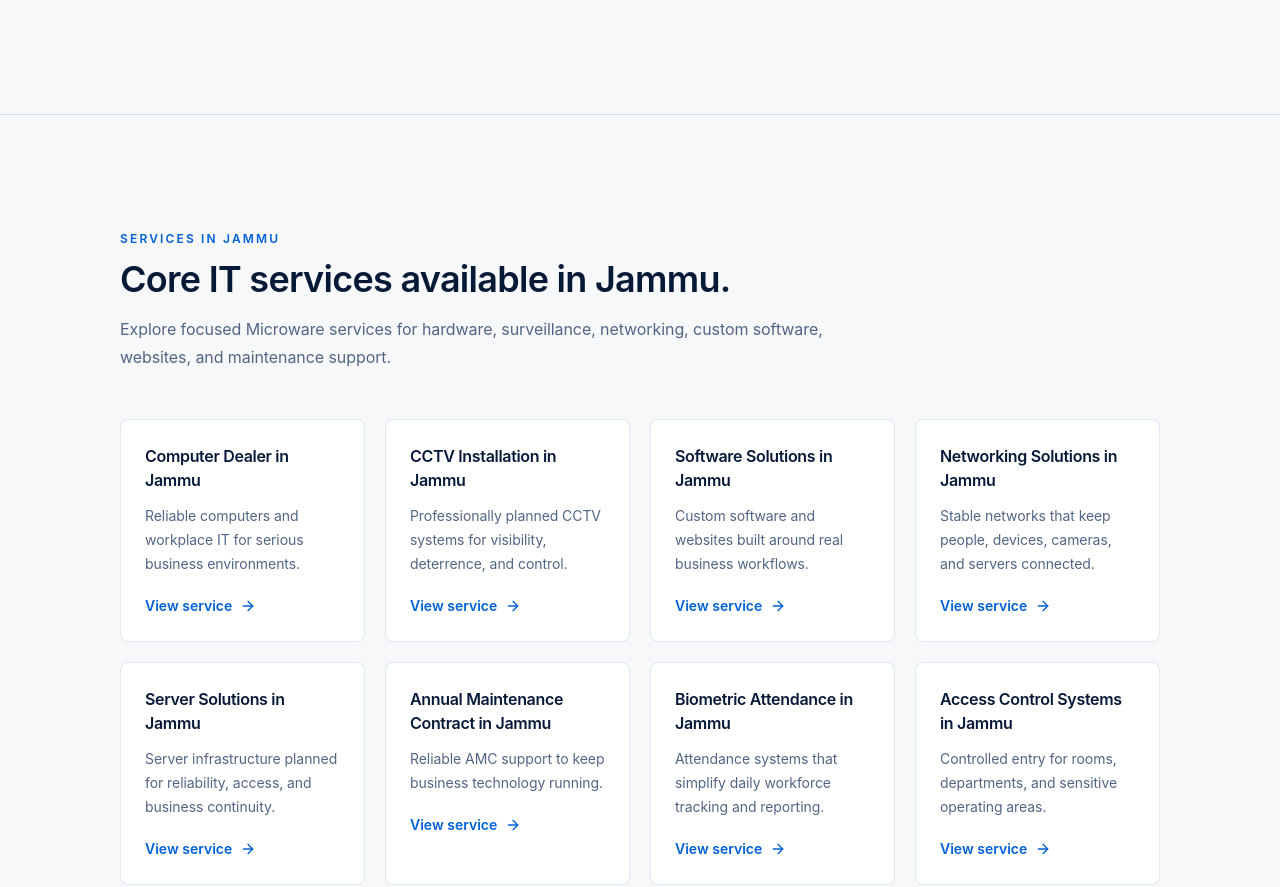
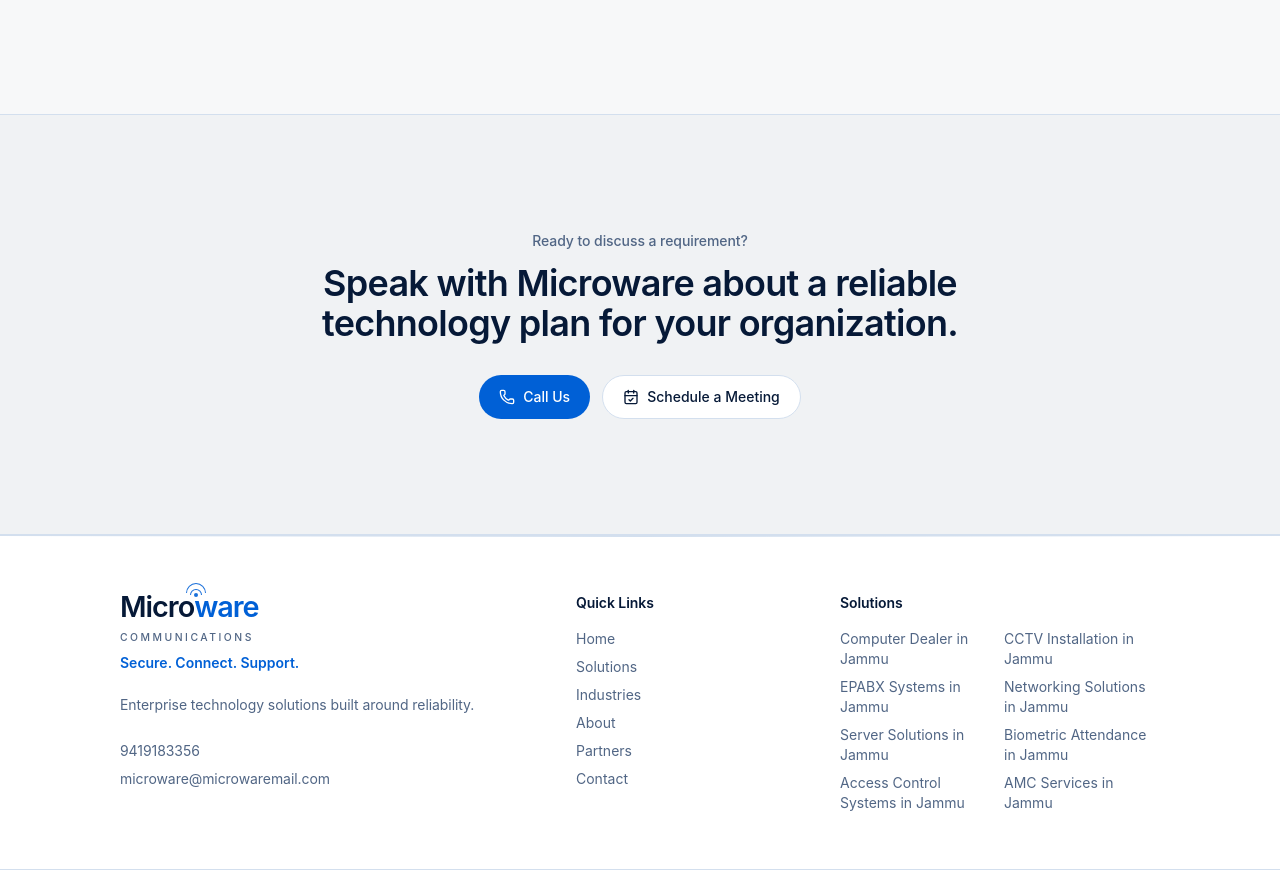
Before and after one commit to himank1m/microcom, a Next.js app: page / in a window 1280 px wide. Shown: the part 1913-2800 px from the top of the page. Built offline with nearby package versions, Linux system fonts and the light colour scheme; no server answers; the database is empty.

Commit message:
Remove homepage SEO service listing

```diff
--- a/src/app/page.tsx
+++ b/src/app/page.tsx
@@ -1,7 +1,6 @@
 import type { Metadata } from "next";
 import { FinalCTA } from "@/components/sections/FinalCTA";
 import { Hero } from "@/components/sections/Hero";
-import { ServiceLinksBand } from "@/components/sections/ServiceLinksBand";
 import { SolutionsGrid } from "@/components/sections/SolutionsGrid";
 import { TrustMetrics } from "@/components/sections/TrustMetrics";
 
@@ -17,20 +16,6 @@
       <Hero />
       <TrustMetrics />
       <SolutionsGrid compact />
-      <ServiceLinksBand
-        title="Core IT services available in Jammu."
-        description="Explore focused Microware services for hardware, surveillance, networking, custom software, websites, and maintenance support."
-        serviceSlugs={[
-          "computer-dealer-jammu",
-          "cctv-installation-jammu",
-          "software-solutions-jammu",
-          "networking-solutions-jammu",
-          "server-solutions-jammu",
-          "annual-maintenance-contract-jammu",
-          "biometric-attendance-jammu",
-          "access-control-systems-jammu"
-        ]}
-      />
       <FinalCTA />
     </>
   );
```
